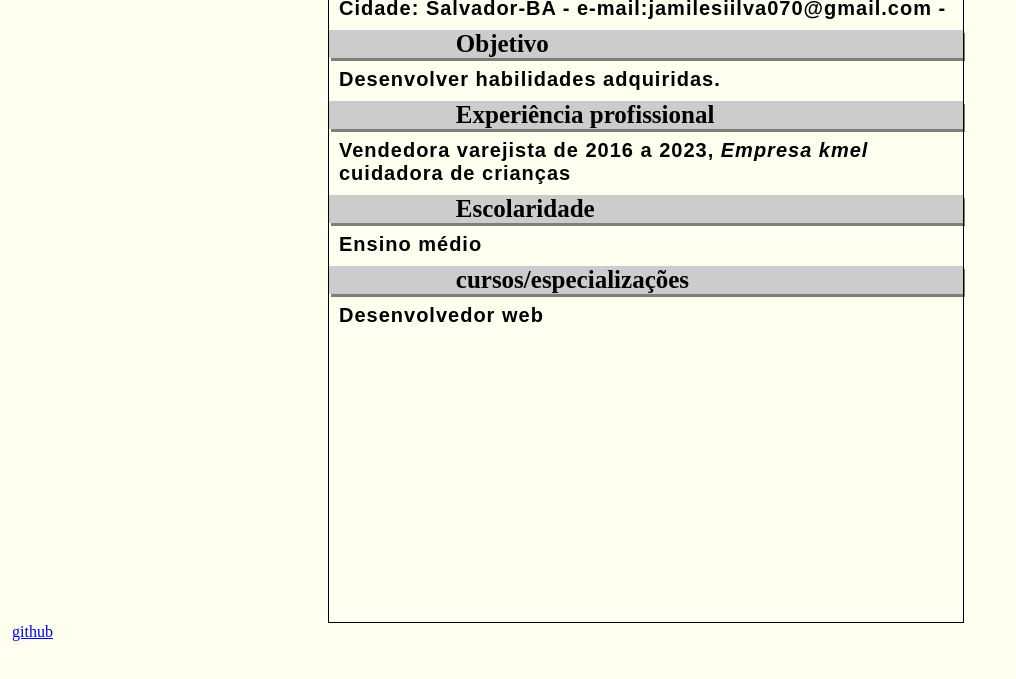
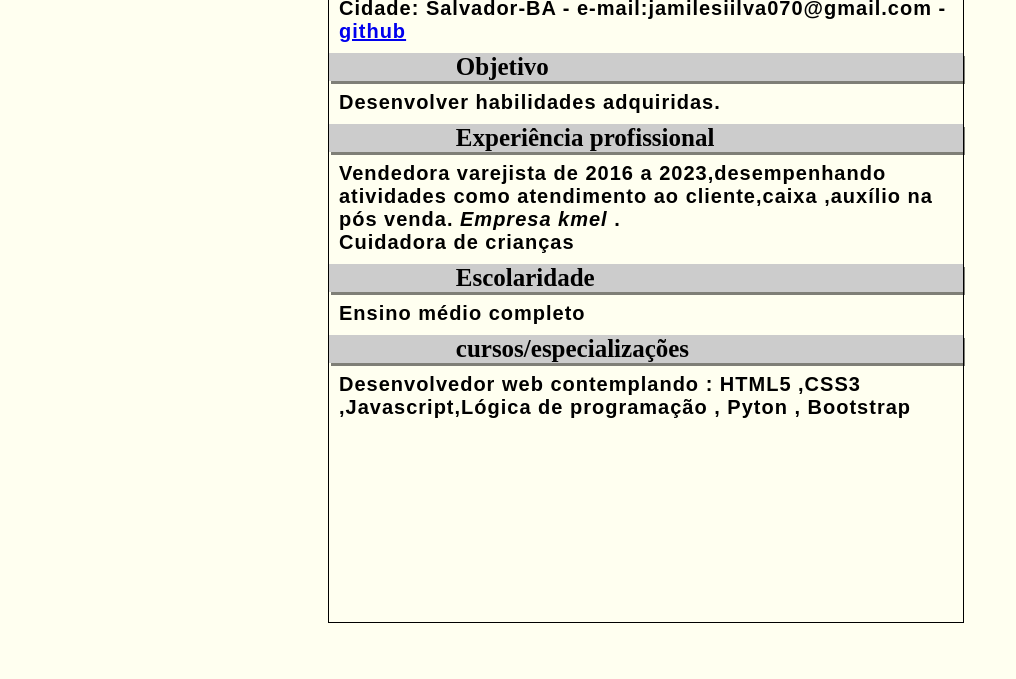
Before and after one commit to Jamigoncalvestech/curriculo, a plain HTML site: page index.html in a window 1280 px wide. Shown: the part 79-758 px from the top of the page, without its empty margins (0-1016 px from the left). Drawn offline with Linux system fonts and the light colour scheme.

Commit message:
Alteração de informações

```diff
--- a/index.html
+++ b/index.html
@@ -61,18 +61,21 @@
         <div class="principal">
    <h1>Jamile de Jesus silva</h1>
 
-    <p>Cidade: Salvador-BA - e-mail:jamilesiilva070@gmail.com - </p>
+    <p>Cidade: Salvador-BA - e-mail:jamilesiilva070@gmail.com - <a href="https://github.com/Jamigoncalvestech?tab=repositories/" target ="_blank">github </a></p>
     <h2>Objetivo</h2>
     <p>Desenvolver habilidades adquiridas.</p>
     <h2>Experiência profissional</h2>
-    <p>Vendedora varejista de 2016 a 2023,
-       <i> Empresa kmel</i> </p>
-    <p>cuidadora de crianças</p>
+    <p>Vendedora varejista de 2016 a 2023,desempenhando atividades como
+        atendimento ao cliente,caixa ,auxílio na pós venda.
+       <i> Empresa kmel</i> .</p>
+    <p>Cuidadora de crianças </p>
     <h2>Escolaridade</h2>
-    <p>Ensino médio</p>
+    <p>Ensino médio completo</p>
          <h2>cursos/especializações</h2>
-    <p>Desenvolvedor web</p>
+    <p>Desenvolvedor web
+    contemplando : HTML5 ,CSS3 ,Javascript,Lógica de programação , Pyton , Bootstrap</p>
+
 </div>
-        <a href="https://github.com/Jamigoncalvestech?tab=repositories/" target ="_blank">github </a>
+
         </body>
 </html>
```
